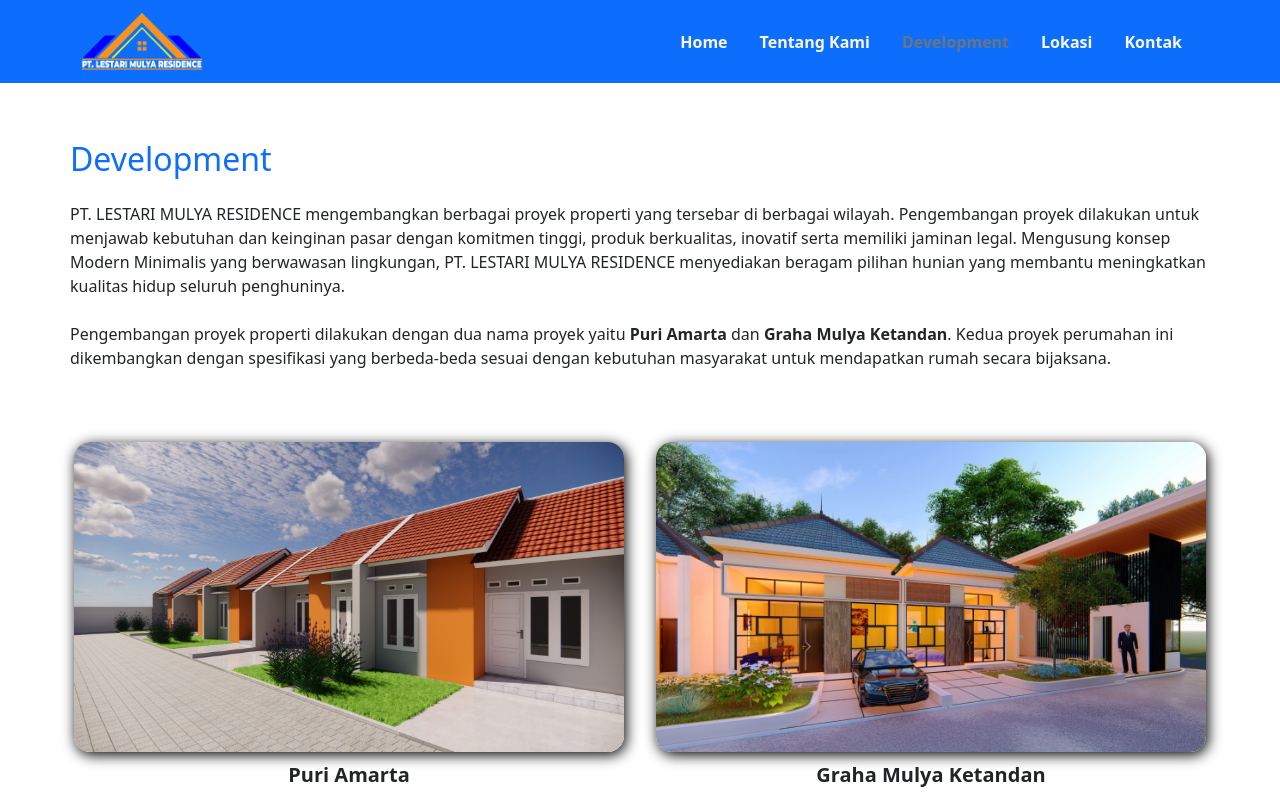
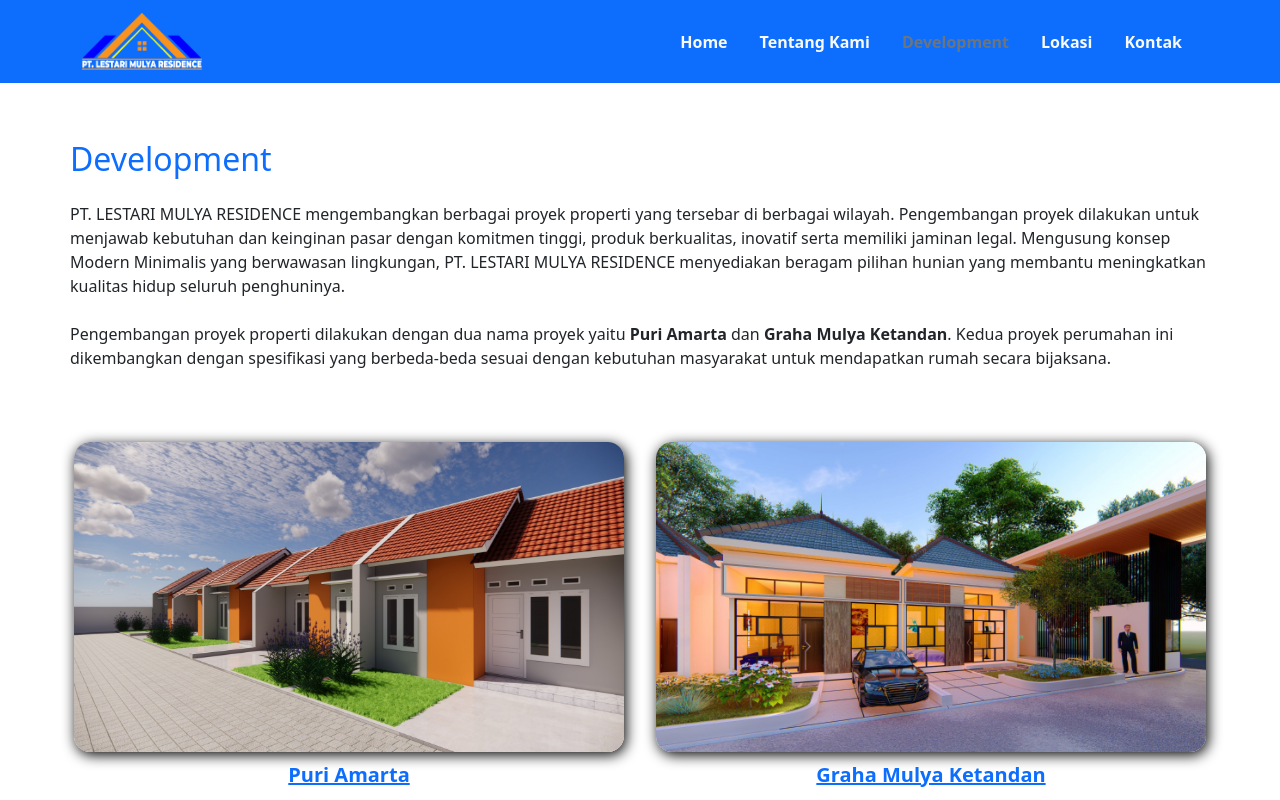
Before and after one commit to OctaLectzz/company-profile, a React (Vite) app: page /development in a window 1280 px wide. Shown: the top 800 px of the page. Built offline with nearby package versions, Linux system fonts and the light colour scheme.

Commit message:
revisi v4 redirect development

```diff
--- a/src/pages/Development.jsx
+++ b/src/pages/Development.jsx
@@ -1,4 +1,5 @@
 import { Container, Row, Col } from 'react-bootstrap'
+import { Link } from 'react-router-dom'
 
 const Development = () => {
   return (
@@ -20,11 +21,11 @@
       {/* Detail Section */}
       <section id="development-detail">
         <Row className="my-5">
-          <Col md={6} className="p-3">
+          <Col as={Link} to="/puri-amarta" md={6} className="p-3">
             <img src="/img/Amarta.jpeg" className="img-fluid rounded-4 my-2" alt="Puri Amarta" style={{ boxShadow: '2px 3px 14px #000' }} />
             <div className="text-center fw-bold fs-5">Puri Amarta</div>
           </Col>
-          <Col md={6} className="p-3">
+          <Col as={Link} to="/graha-mulya-ketandan" md={6} className="p-3">
             <img src="/img/Ketandan.jpeg" className="img-fluid rounded-4 my-2" alt="Graha Mulya Ketandan" style={{ boxShadow: '2px 3px 14px #000' }} />
             <div className="text-center fw-bold fs-5">Graha Mulya Ketandan</div>
           </Col>
--- a/src/pages/Home.jsx
+++ b/src/pages/Home.jsx
@@ -17,8 +17,8 @@
               <h2>PT. LESTARI MULYA RESIDENCE</h2>
               <p className="my-4">
                 Sejak tahun 2008, PT. LESTARI MULYA RESIDENCE telah berkomitmen untuk mengembangkan properti yang mampu menjawab kebutuhan dan keinginan konsumen di berbagai wilayah. Hingga hari ini,
-                PT. LESTARI MULYA RESIDENCE berhasil mengembangkan beberapa perumahan seperti Puri Amarta dan Graha Mulya Ketandan dengan wilayah yang meliputi Boyolali, Karanganyar,
-                Sukoharjo, dan Klaten.
+                PT. LESTARI MULYA RESIDENCE berhasil mengembangkan beberapa perumahan seperti Puri Amarta dan Graha Mulya Ketandan dengan wilayah yang meliputi Boyolali, Karanganyar, Sukoharjo, dan
+                Klaten.
               </p>
               <Link to="/about-us" className="text-secondary fw-bold" style={{ textDecoration: 'none' }}>
                 More...
@@ -40,11 +40,11 @@
             </p>
           </div>
           <Row className="my-4">
-            <Col md={6} className="p-3">
+            <Col as={Link} to="/puri-amarta" md={6} className="p-3">
               <img src="/img/Amarta.jpeg" className="img-fluid rounded-4 my-2" alt="Taman Anggrek" style={{ boxShadow: '2px 3px 14px #000' }} />
               <div className="text-white text-center fw-bold fs-5">Puri Amarta</div>
             </Col>
-            <Col md={6} className="p-3">
+            <Col as={Link} to="/graha-mulya-ketandan" md={6} className="p-3">
               <img src="/img/Ketandan.jpeg" className="img-fluid rounded-4 my-2" alt="Taman Melati" style={{ boxShadow: '2px 3px 14px #000' }} />
               <div className="text-white text-center fw-bold fs-5">Graha Mulya Ketandan</div>
             </Col>
```
